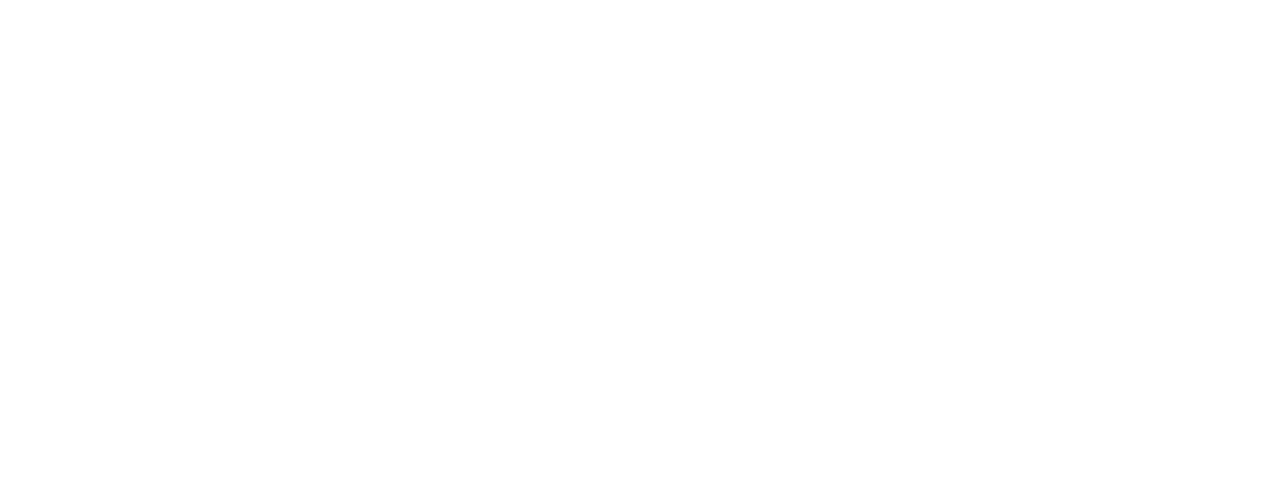
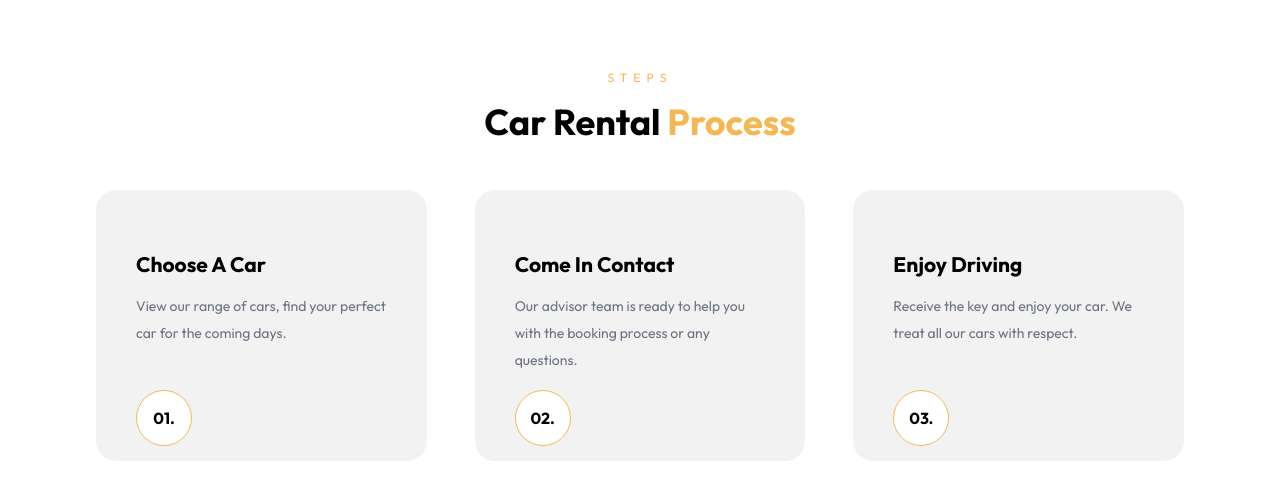
Before and after one commit to fdhammond/car-rent-app, a Next.js app: page / in a window 1280 px wide. Shown: the part 3812-4312 px from the top of the page. Before the commit the page ends 3762 px from the top, so only its background shows below. Built offline with nearby package versions, Linux system fonts and the light colour scheme.

Commit message:
add new section car rental process

```diff
--- a/app/page.tsx
+++ b/app/page.tsx
@@ -5,6 +5,7 @@
 import Rental from "@/components/rental/Rental";
 import CarFleet from "@/components/carFleet/CarFleet";
 import RentalCarServices from "@/components/rentalCarServices/RentalCarServices";
+import CarRentalProcess from "@/components/carRentalProcess/CarRentalProcess";
 
 export default function Home() {
   return (
@@ -16,6 +17,7 @@
       <Rental />
       <CarFleet />
       <RentalCarServices />
+      <CarRentalProcess />
     </div>
   );
 }
--- /dev/null
+++ b/components/carRentalProcess/CarRentalProcess.tsx
@@ -0,0 +1,42 @@
+'use client'
+import SectionTitle from "../ui/SectionTitle"
+import { Pagination, Navigation } from 'swiper/modules';
+import { Swiper, SwiperSlide } from 'swiper/react';
+import 'swiper/css';
+import 'swiper/css/pagination';
+
+export default function CarRentalProcess() {
+    const services = [
+        { topTitle: "Choose A Car", paragraph: "View our range of cars, find your perfect car for the coming days.", order: "01." },
+        { topTitle: "Come In Contact", paragraph: "Our advisor team is ready to help you with the booking process or any questions.", order: "02." },
+        { topTitle: "Enjoy Driving", paragraph: "Receive the key and enjoy your car. We treat all our cars with respect.", order: "03." },
+    ]
+    return (
+        <div className="py-12 md:py-[120px]">
+            <SectionTitle
+                topTitle="Steps"
+                bottomTitleBlack="Car Rental"
+                bottomTitleYellow="Process"
+            />
+            <div className="flex flex-wrap md:flex-nowrap justify-center items-center w-full overflow-x-hidden md:px-20 px-6 mt-12 gap-6 md:gap-4">
+                {
+                    services.map((service, index) => (
+                        <div key={index} className="flex flex-col w-full md:w-[376px] h-[271px] overflow-hidden rounded-[20px] bg-light-gray px-6 md:px-[40px] pt-10 md:pt-[60px] mx-0 md:mx-4">
+                            <span className='text-black text-lg md:text-[21px] text-start font-bold mb-4 md:mb-[15px]'>
+                                {service.topTitle}
+                            </span>
+                            <span className='text-gray-500 text-sm md:text-[14px] leading-relaxed md:leading-[1.95em] text-start'>
+                                {service.paragraph}
+                            </span>
+                            <div className="md:mt-auto mt-16 pb-4 md:pb-[15px]">
+                                <span className='flex rounded-full text-md text-center bg-white border-yellow-general border-[0.5px] w-12 h-12 md:w-14 md:h-14 items-center justify-center font-bold'>
+                                    {service.order}
+                                </span>
+                            </div>
+                        </div>
+                    ))
+                }
+            </div>
+        </div>
+    )
+}
```
